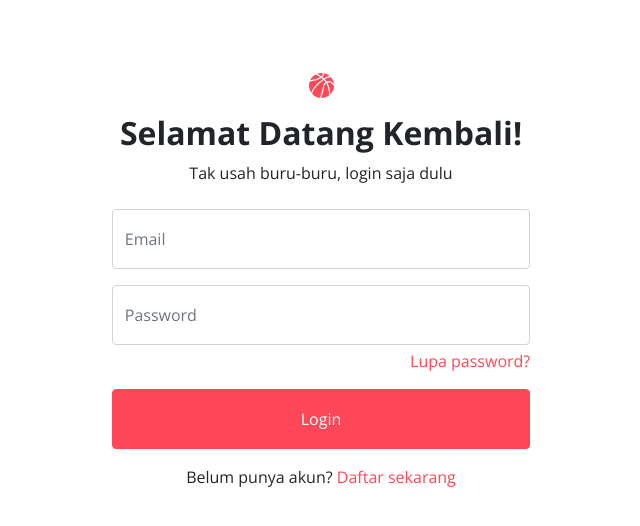
After one commit to mralifakbar/sportify, a CodeIgniter 4 app: template app/Views/auth/login.php in a window 1280 px wide. The commit adds this page. Shown: the top 526 px of the page, without its empty margins (319-959 px from the left). Run offline with PHP 8.4 and a stand-in for CodeIgniter, Linux system fonts and the light colour scheme; the template is opened without the code that fills it, so the values that code supplies are empty; some libraries are stand-ins or nearby versions.

Commit message:
add login UI

```diff
--- a/app/Config/Routes.php
+++ b/app/Config/Routes.php
@@ -36,6 +36,7 @@ $routes->set404Override();
 // We get a performance increase by specifying the default
 // route since we don't have to scan directories.
 $routes->get('/', 'Home::index');
+$routes->get('login', 'Home::login');
 
 /*
  * --------------------------------------------------------------------
--- a/app/Controllers/Home.php
+++ b/app/Controllers/Home.php
@@ -8,4 +8,8 @@ class Home extends BaseController
     {
         return view('landing_page');
     }
+    public function login()
+    {
+        return view('auth/login');
+    }
 }
--- /dev/null
+++ b/app/Views/auth/login.php
@@ -0,0 +1,46 @@
+<!DOCTYPE html>
+<html lang="en">
+
+<head>
+    <meta charset="UTF-8">
+    <meta http-equiv="X-UA-Compatible" content="IE=edge">
+    <meta name="viewport" content="width=device-width, initial-scale=1.0">
+    <title>Login - Sportify</title>
+    <link href="https://cdn.jsdelivr.net/npm/bootstrap@5.0.0-beta2/dist/css/bootstrap.min.css" rel="stylesheet"
+        integrity="sha384-BmbxuPwQa2lc/FVzBcNJ7UAyJxM6wuqIj61tLrc4wSX0szH/Ev+nYRRuWlolflfl" crossorigin="anonymous">
+        <link rel="stylesheet" type="text/css" href="../assets/css/main.css">
+    <link rel="shortcut icon" href="../assets/images/ball.svg" type="image/x-icon">
+</head>
+
+<body>
+    <div class="section-login mt-5 pt-2 container text-center">
+        <div class="col-lg-6 mx-auto my-auto">
+            <div class="logo mt-3">
+                <a href="">
+                    <img src="../assets/images/ball.svg" alt="Brand Icon" class="logo-brand">
+                </a>
+            </div>
+            <div class="login-greeting mt-3">
+                <h3 class="fw-bold fs-2">Selamat Datang Kembali!</h3>
+                <p>Tak usah buru-buru, login saja dulu</p>
+            </div>
+
+            <form action="" method="post" class="mt-4">
+                <input type="email" name="email" class="form-control w-75 mx-auto mb-3" id="loginEmail"
+                    placeholder="Email">
+                <input type="password" name="password" class="form-control w-75 mx-auto" id="loginPassword"
+                    placeholder="Password">
+                <div class="w-75 mx-auto text-end mt-1 mb-3">
+                    <a href="">Lupa password?</a>
+                </div>
+
+                <input type="submit" value="Login" class="btn btn-primary w-75">
+                <p class="mt-3">Belum punya akun? <a href="register.php">Daftar sekarang</a></p>
+            </form>
+        </div>
+
+
+    </div>
+</body>
+
+</html>
--- a/app/Views/landing_page.php
+++ b/app/Views/landing_page.php
@@ -25,9 +25,9 @@
                     <span class="navbar-toggler-icon"></span>
                 </button>
                 <div class="collapse navbar-collapse text-center" id="navbarSupportedContent">
-                    <a href="login.php"
+                    <a href="login"
                         class="btn btn-outline-primary px-4 py-2 me-lg-2 ms-lg-auto mt-4 mt-lg-0 d-block d-lg-inline-block ">Masuk</a>
-                    <a href="register.php" class="btn btn-primary px-4 py-2 mt-3 mt-lg-0 d-block d-lg-inline-block">Daftar</a>
+                    <a href="register" class="btn btn-primary px-4 py-2 mt-3 mt-lg-0 d-block d-lg-inline-block">Daftar</a>
                 </div>
             </div>
         </nav>
```
Also changed, not shown: 1 other file.
